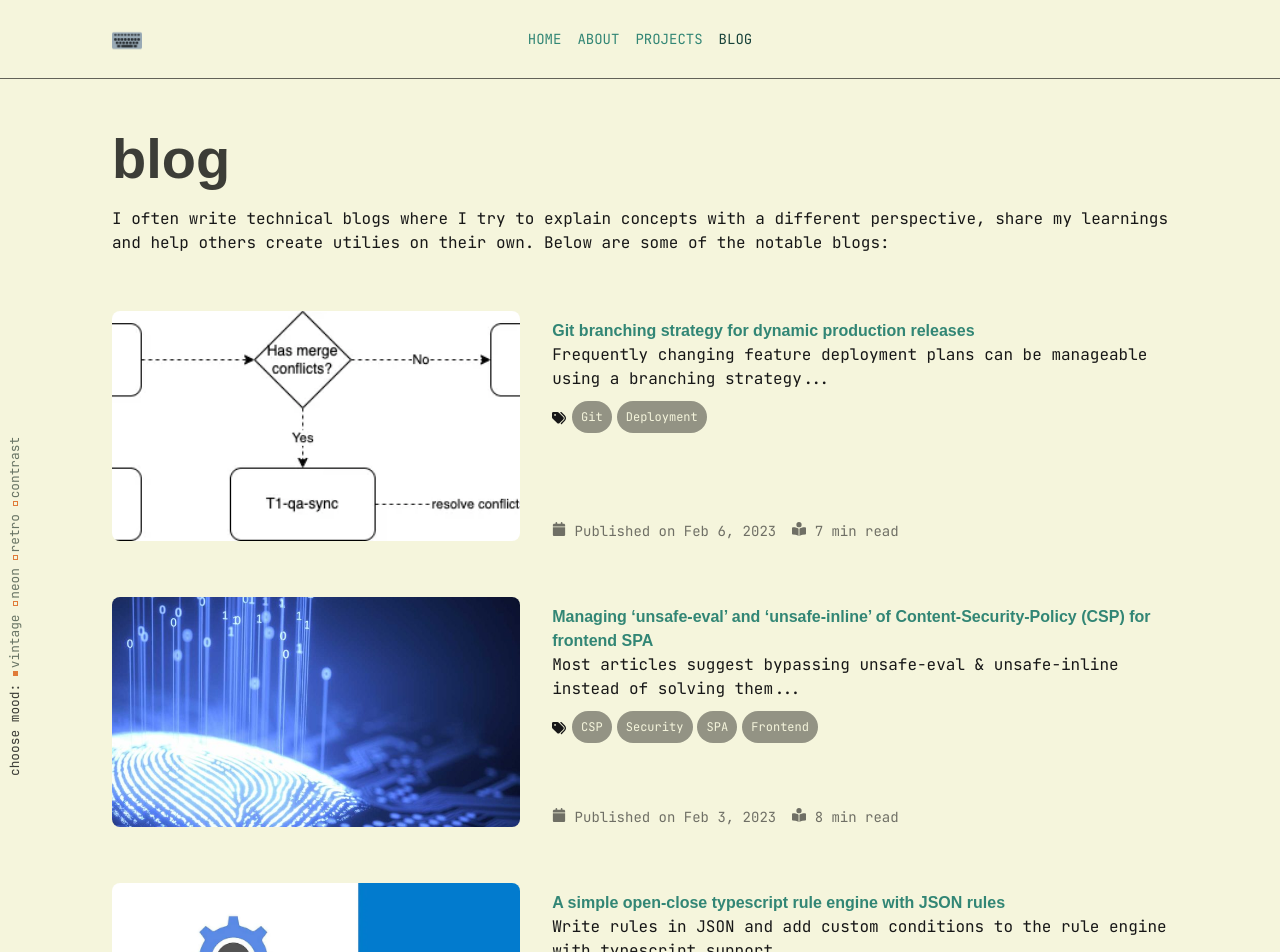
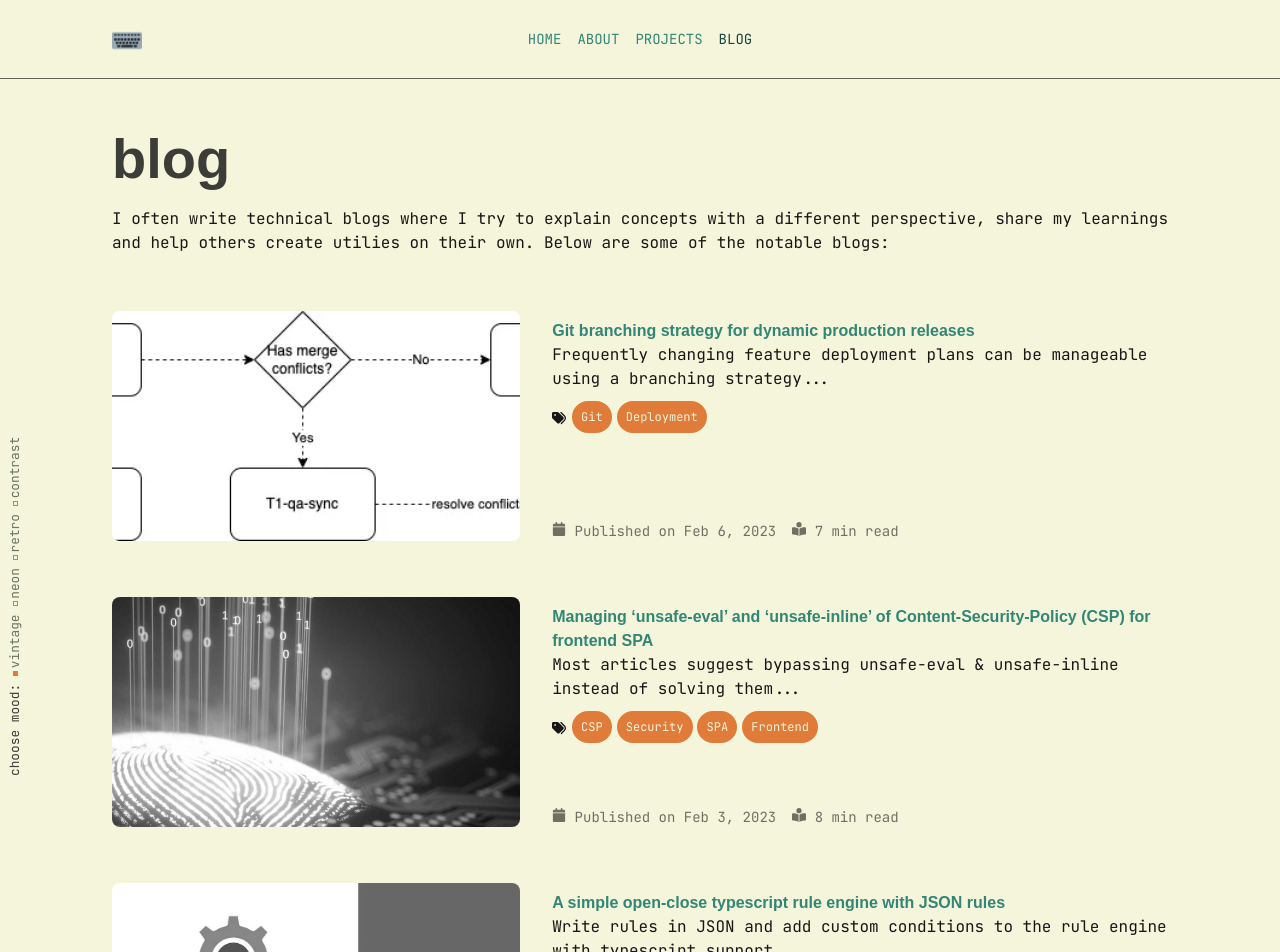
Before and after one commit to summitmman/my-portfolio, a Next.js app: page /blog in a window 1280 px wide. Shown: the top 952 px of the page. Built offline with nearby package versions, Linux system fonts and the light colour scheme; a web font is replaced by a local one.

Commit message:
Minor css changes to pill

```diff
--- a/app/blog/page.module.css
+++ b/app/blog/page.module.css
@@ -3,4 +3,8 @@
     border-radius: 8px;
     height: 230px;
     object-fit: cover;
+    filter: grayscale(1);
 }
+.projectIcon:hover {
+    filter: grayscale(0);
+}
--- a/app/blog/page.tsx
+++ b/app/blog/page.tsx
@@ -1,4 +1,4 @@
-import Pill from "@/components/Pill";
+import Pill, { PillType } from "@/components/Pill";
 import styles from './page.module.css';
 import { FaCalendar, FaBookOpenReader, FaTags } from 'react-icons/fa6';
 import Image from 'next/image';
@@ -88,7 +88,7 @@ const Blog = () => {
                                 {project.tags?.length && <div className="text-xs sm:flex sm:gap-4 mt-1">
                                     <div className="pill-container">
                                         <FaTags className="inline-block text-sm" />
-                                        {project.tags.map(tag => <Pill key={tag}>{tag}</Pill>)}
+                                        {project.tags.map(tag => <Pill type={PillType.Primary} key={tag}>{tag}</Pill>)}
                                     </div>
                                 </div>}
                                 <div className="text-sm sm:flex sm:gap-4 mt-1 sm:absolute sm:bottom-0 opacity-60">
--- a/app/globals.css
+++ b/app/globals.css
@@ -129,6 +129,9 @@ li::marker {
 .header-text-color {
   color: var(--header-text-color);
 }
+.primary-text-color {
+  color: var(--primary-color);
+}
 
 .expand {
   visibility: hidden;
--- a/app/projects/page.tsx
+++ b/app/projects/page.tsx
@@ -1,4 +1,4 @@
-import Pill from "@/components/Pill";
+import Pill, { PillType } from "@/components/Pill";
 import { FaNpm } from 'react-icons/fa6';
 import { SiStackblitz } from 'react-icons/si';
 import styles from './page.module.css';
@@ -43,7 +43,7 @@ const Projects = () => {
                                     {project.description}
                                 </div>
                                 <div className="pill-container text-xs">
-                                    {project.technologies.map(tech => <Pill key={tech}>{tech}</Pill>)}
+                                    {project.technologies.map(tech => <Pill type={PillType.Primary} key={tech}>{tech}</Pill>)}
                                 </div>
                                 {project.demoLink && (
                                     <div className="mt-4">
```
